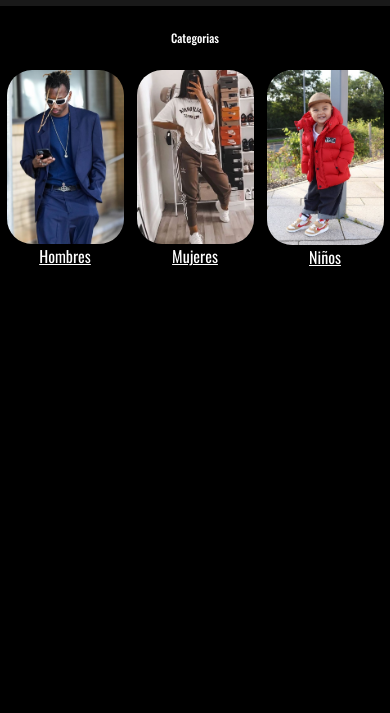
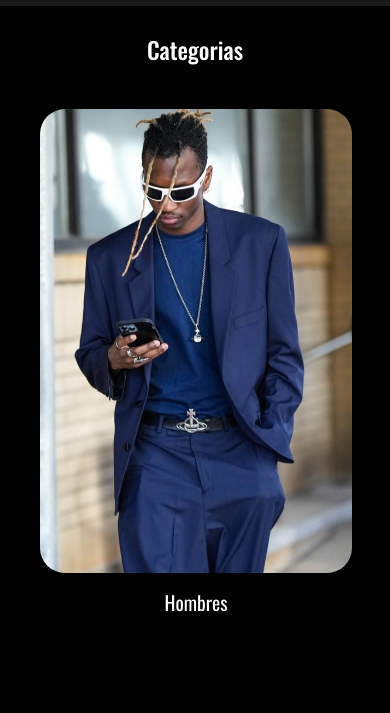
Before and after one commit to AGaitanBmx/Proyecto-CoderHouse, a plain HTML site: page pages/categorias.html in a window 390 px wide. Shown: the part 53-766 px from the top of the page. Drawn offline with nearby package versions, Linux system fonts and the light colour scheme.

Commit message:
grid agregado a categorias para hacerlo responsive

```diff
--- a/pages/categorias.html
+++ b/pages/categorias.html
@@ -49,19 +49,19 @@
                 <a href="">
                     <img class="img__categorias" src="../Images/ropaHombres.jpg" alt="Categoria Hombres">
                 </a>
-                <a class="textoCategorias" href="">Hombres</a>
+                <a class="texto__categorias" href="">Hombres</a>
             </div>
             <div class="menu__grid1" style="text-align: center;">
                 <a href="">
                     <img class="img__categorias" src="../Images/ropaMujeres.jpg" alt="Categoria Mujeres">
                 </a>
-                <a class="textoCategorias" href="">Mujeres</a>
+                <a class="texto__categorias" href="">Mujeres</a>
             </div>
             <div class="menu__grid1" style="text-align: center;">
                 <a href="">
                     <img class="img__categorias" src="../Images/ropaniños.jpg" alt="Categoria Niños">
                 </a>
-                <a style="text-align: center;" class="textoCategorias" href="">Niños</a>
+                <a class="texto__categorias" href="">Niños</a>
             </div>
         </section>
     </main>
--- a/styles/style.css
+++ b/styles/style.css
@@ -59,21 +59,34 @@
     text-align: center;
     font-size: 3vw;
     margin: 25px;
+    margin: 30px;
 }
 
 .img__categorias{
     width: 30vw;
     border-radius: 25px;
+    transition: filter 0.3s ease;
 }
+
+.img__categorias:hover{
+    filter: brightness(50%);
+}
+
+.texto__categorias{
+    font-size: 2vw;
+    text-decoration: none;
+    padding-top: 25px;
+}
+
 
 .grid__container{
     display: grid;
-    grid-template-rows: 1fr 3fr;
+    grid-template-rows: 1fr;
     grid-template-columns: 1fr 1fr 1fr;
 }
 
 .menu__grid1{
-
+    padding-bottom: 40px;
 }
 /*Estilos aplicados directamente a las etiquetas*/
 header{
@@ -106,6 +119,7 @@ h1, h2, h3, h4, h5, p, a{
     font-family: "Oswald", sans-serif;
 }
 
+/*media query utilizda para hacer cambios cuando la pantalla se achique*/
 @media only screen and (max-width: 600px){
     .imagen__descriptiva{
         width: 150vw;
@@ -130,4 +144,28 @@ h1, h2, h3, h4, h5, p, a{
     .footer__txt{
         font-size: 2vw;
     }
+
+    .grid__container{
+        grid-template-rows: 1fr 1fr 1fr;
+        grid-template-columns: 1fr;
 }
+
+    .menu__grid1{
+        margin-bottom: 40px;
+    }
+
+    .img__categorias{
+        width: 80vw;
+        margin: 15px 40px;
+    }
+
+    .texto__categorias{
+        font-size: 5vw;
+        margin-bottom: 25px;
+    }
+
+    .titulo__categorias{
+        font-size: 6vw;
+    }
+
+}
```
